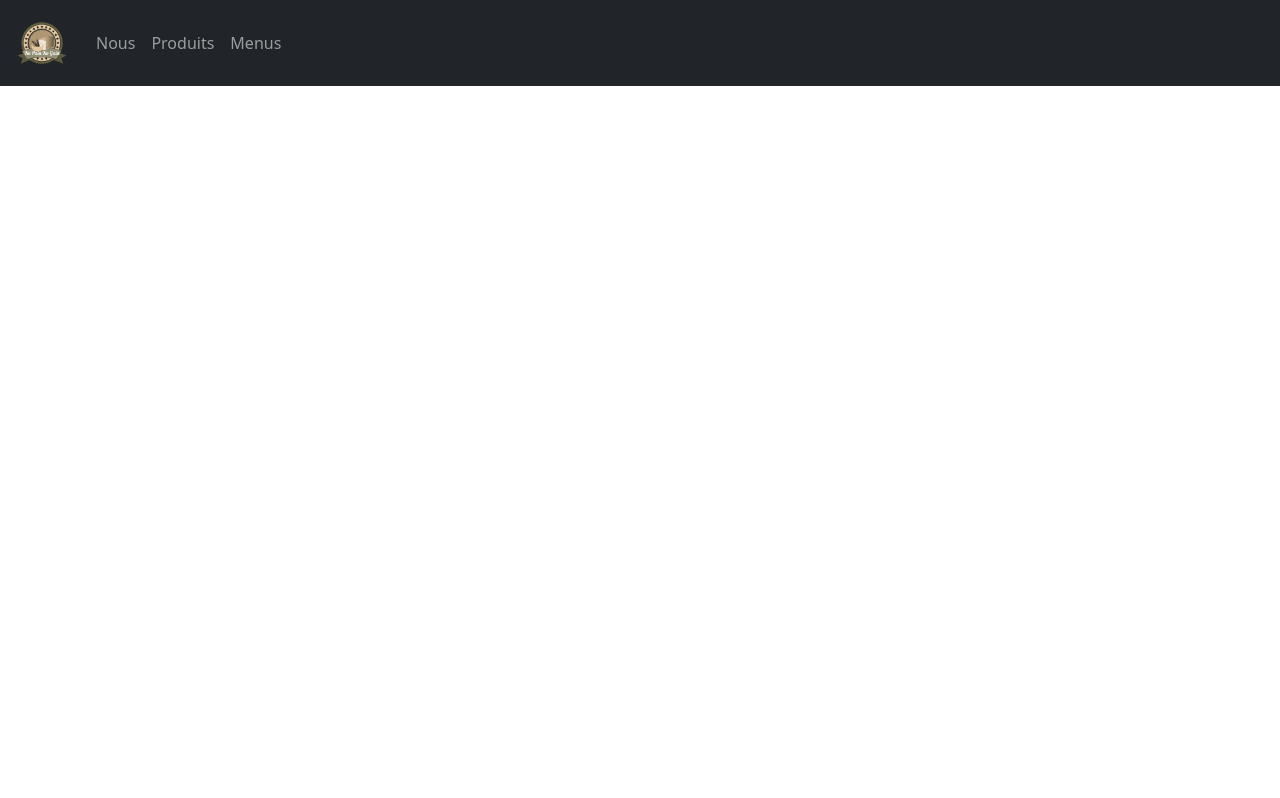
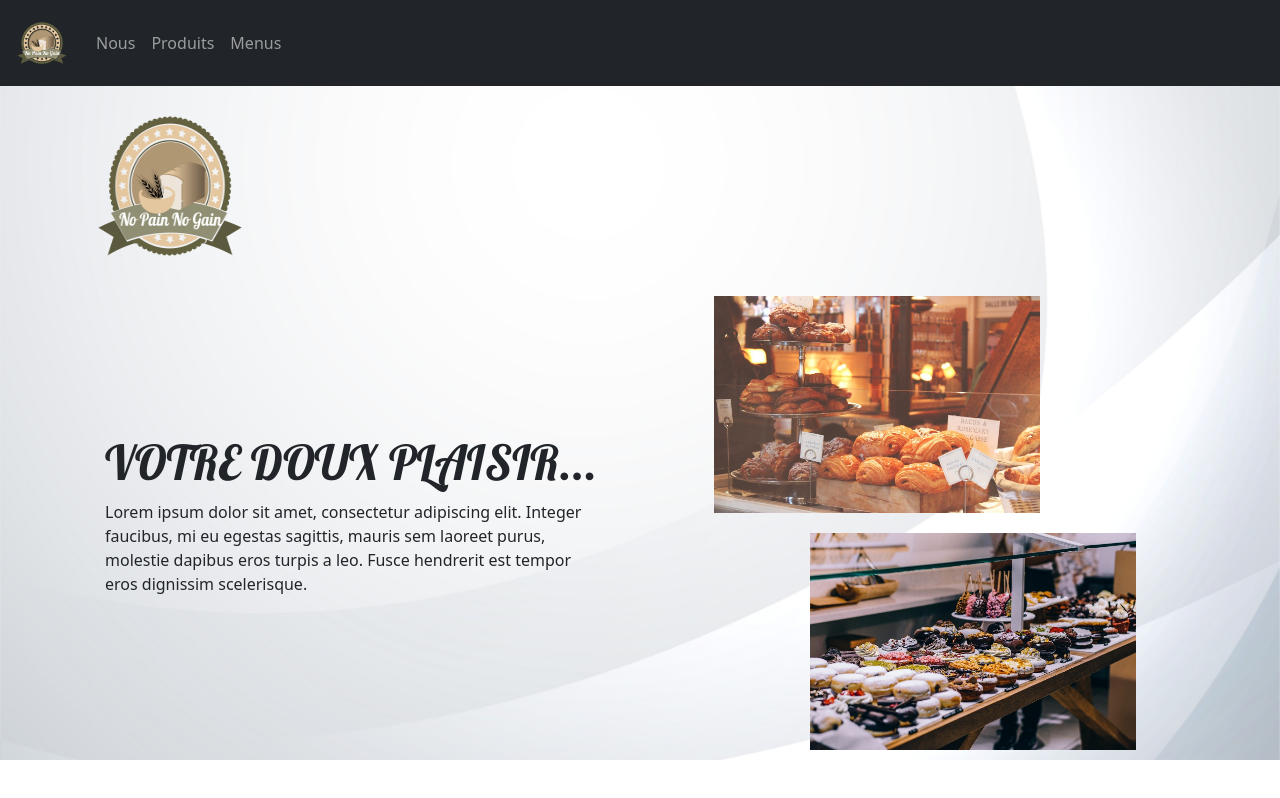
Before and after one commit to Jonathan-Caillon/Projet-Site-vitrine-Boulangerie.Patisserie, a plain HTML site: page index.html in a window 1280 px wide. Drawn offline with nearby package versions, Linux system fonts and the light colour scheme.

Commit message:
feat: Accueil

```diff
--- a/index.html
+++ b/index.html
@@ -8,6 +8,8 @@
         <link href="https://cdn.jsdelivr.net/npm/bootstrap@5.0.0-beta3/dist/css/bootstrap.min.css" rel="stylesheet" integrity="sha384-eOJMYsd53ii+scO/bJGFsiCZc+5NDVN2yr8+0RDqr0Ql0h+rP48ckxlpbzKgwra6" crossorigin="anonymous">
         <link rel="stylesheet" href="https://cdn.jsdelivr.net/npm/bootstrap-icons@1.4.1/font/bootstrap-icons.css">
         <link rel="stylesheet" href="./style.css">
+        <link rel="preconnect" href="https://fonts.gstatic.com">
+        <link href="https://fonts.googleapis.com/css2?family=Lobster&display=swap" rel="stylesheet">
 
         <!-- pour les title : nom de la page actuelle suivi du nom du site - ex: Accueil - MinaLLion -->
         <title>Boulangerie / Pâtisserie</title>
@@ -21,7 +23,7 @@
                   <button class="navbar-toggler" type="button" data-bs-toggle="collapse" data-bs-target="#navbarTogglerDemo03" aria-controls="navbarTogglerDemo03" aria-expanded="false" aria-label="Toggle navigation">
                     <span class="navbar-toggler-icon"></span>
                   </button>
-                  <a class="navbar-brand" href="#"><img class="logo" src="./images/logo.png" alt="Logo No Pain No Gain"></a>
+                  <a class="navbar-brand" href="#"><img class="navlogo" src="./images/logo.png" alt="Logo No Pain No Gain"></a>
                   <div class="collapse navbar-collapse" id="navbarTogglerDemo03">
                     <ul class="navbar-nav me-auto mb-2 mb-lg-0">
                       <li class="nav-item">
@@ -41,13 +43,38 @@
         <!-- *************************** -->
 
         <!-- Section Accueil -->
-        <section class="container">
-            <div class="row">
+        <div class="background">
+            <section class="container">
+                <div class="row">
+                    <img class="aclogo" src="./images/logo.png" alt="Logo No Pain No Gain">
+                </div>
+                <div class="row">
+                    <div class="col-12 col-md-6 centrer">
+                        <div class="bloc">
+                            <h1>VOTRE DOUX PLAISIR...</h1>
+                            <p>
+                                Lorem ipsum dolor sit amet, consectetur adipiscing elit. Integer
+                                faucibus, mi eu egestas sagittis, mauris sem laoreet purus, molestie
+                                dapibus eros turpis a leo. Fusce hendrerit est tempor eros
+                                dignissim scelerisque.
+                            </p>
+                        </div>
+                    </div>
+                    <div class="col-12 col-md-6">
+                            <div class="row milieu bordures">
+                                <img class="img" src="./images/accueilboul.jpg" alt="Image accueil Boulangerie">
+                            </div>
+                            <div class="row fright milieu bordures">
+                                <img class="img" src="./images/accueilpati.jpg" alt="Image accueil Pâtisserie">
+                            </div>
+                    </div>
+                </div>
+            </section>
+        </div>
+        <!-- *************************** -->
+        <section>
 
-            </div>
         </section>
-        <!-- *************************** -->
-
     </body>
     <!-- JavaScript Bundle with Popper -->
     <script src="https://cdn.jsdelivr.net/npm/bootstrap@5.0.0-beta3/dist/js/bootstrap.bundle.min.js" integrity="sha384-JEW9xMcG8R+pH31jmWH6WWP0WintQrMb4s7ZOdauHnUtxwoG2vI5DkLtS3qm9Ekf" crossorigin="anonymous"></script>
--- a/style.css
+++ b/style.css
@@ -1,6 +1,83 @@
+/* HTML scroll */
+
+html {
+    scroll-behavior: smooth;
+}
+
+/* *** */
+
 /* Barre de navigation */
 
-.logo {
+.navlogo {
     height: 60px;
     width: 60px;
 }
+
+/* ************ */
+
+/* Accueil */
+
+.background {
+    background-image: url(./images/25101.jpg);
+    background-size: cover;
+    background-attachment: fixed;
+}
+
+.centrer {
+    display: flex;
+    align-items: center;
+    flex-direction: column;
+    justify-content: center;
+}
+
+.bloc {
+    max-width: 500px;
+}
+
+.aclogo {
+    height: 200px;
+    width: 200px;
+}
+
+.img {
+    margin: 10px;
+    max-width: 350px;
+    max-height: 250px;
+}
+
+/* Desktop */
+
+@media (min-width: 768px) {
+
+    .fright {
+        float: right;
+    }
+
+    .bordures {
+        margin-left: 40px;
+        margin-right: 40px;
+    }
+
+}
+
+/* Mobile */
+
+@media (max-width: 768px) {
+    .milieu {
+        display: flex;
+        justify-content: center;
+    }
+
+}
+
+
+/* *************** */
+
+/* Texte */
+
+h1 {
+    font-size: 48px;
+    font-family: 'Lobster', cursive;
+}
+
+/* ********* */
```
Also changed, not shown: images/25101.jpg (added), images/accueilboul.jpg (added), images/accueilpati.jpg (added), 2 other files.
